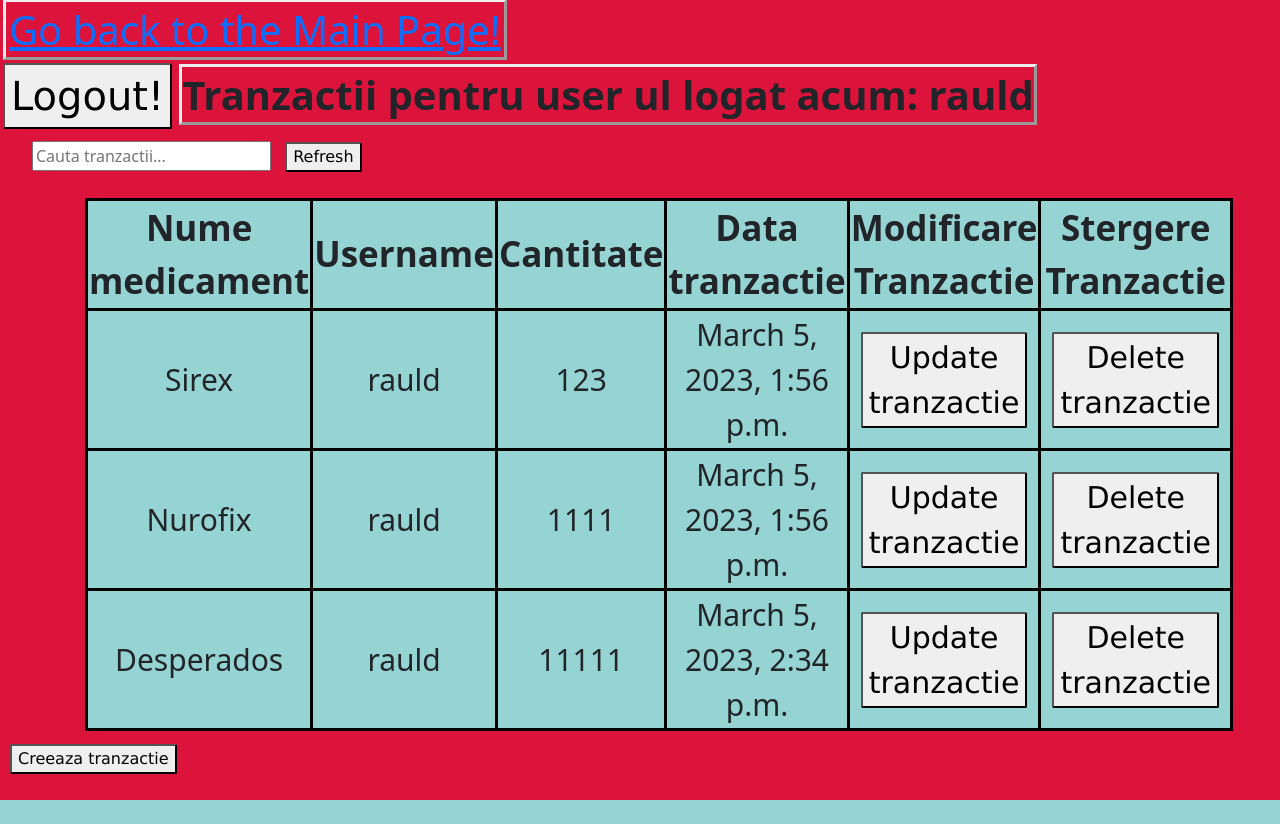
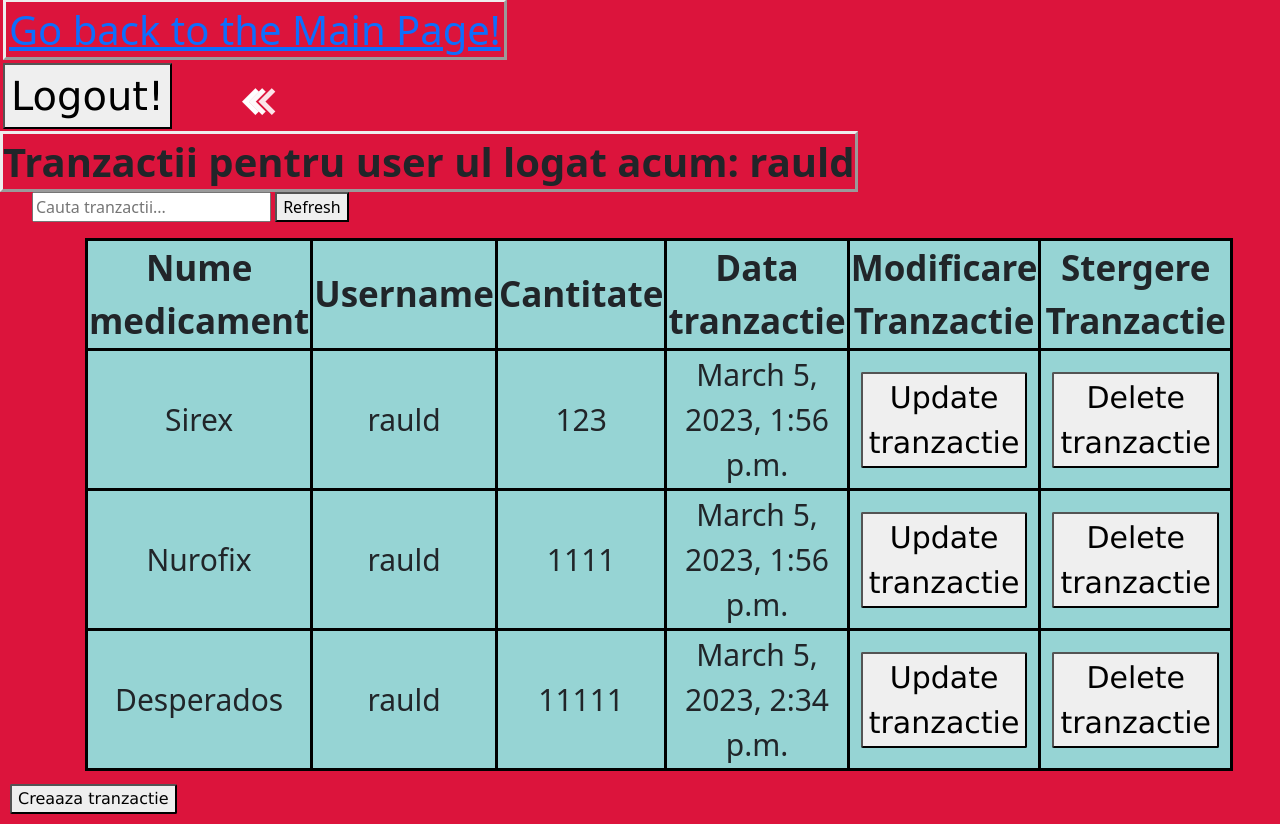
Before and after one commit to DolhaRaul/Django_FarmacieOnline, a Django app: page /tranzactii/ in a window 1280 px wide. Before the commit the page ends 800 px from the top, so only its background shows below. Run offline with Django 4.2, Linux system fonts and the light colour scheme; a user stored in the database is signed in; data comes from the database, SQL or seed files in the repository; both versions use the stored data as it was after the commit; some libraries are stand-ins or nearby versions.

Commit message:
Mai trebuie infrumusetat Login/LogOut/Register si sortari

```diff
--- /dev/null
+++ b/DjangoProject/FarmacieOnline/static/arrow.css
@@ -0,0 +1,44 @@
+
+.arrow {
+    position: absolute;
+    top:70%;
+    left:20%;
+    transform: translate(-50%, -50%);
+    transform: rotate(90deg);
+    cursor: pointer;
+}
+
+.arrow li {
+    position: absolute;
+    top:20%;
+    left:25%;
+    width: 1.5vw;
+    height: 1.5vw;
+    border-bottom: 5px solid white;
+    border-right: 5px solid white;
+    transform: rotate(45deg);
+    margin: -10px;
+    animation: animate 2s infinite;
+}
+
+.arrow li:nth-child(2) {
+    animation-delay: -0.2s;
+}
+
+.arrow li:nth-child(3) {
+    animation-delay: -0.4s;
+}
+
+@keyframes animate {
+    0% {
+        opacity: 0;
+        transform: rotate(45deg) translate(-20px, -20px);
+    }
+    50% {
+        opacity: 1;
+    }
+    100% {
+        opacity: 0;
+        transform: rotate(45deg) translate(20px, 20px);
+    }
+}
--- a/DjangoProject/FarmacieOnline/static/homePage.css
+++ b/DjangoProject/FarmacieOnline/static/homePage.css
@@ -10,7 +10,7 @@
     background-color: lightskyblue;
     text-shadow:2px 2px 5px white;
     text-decoration: underline;
-    height:110px;
+    height:75px;
 }
 h3{
     text-decoration-line: underline;
@@ -53,8 +53,8 @@
     text-align: left;
     size: 20px;
     font-size: 50px;
-    left: 20px;
-    top:30px
+    /*left: 20px;*/
+    /*top:30px*/
 }
 .button:hover{
     background-color: lightpink;
--- a/DjangoProject/FarmacieOnline/static/medicamentePage.css
+++ b/DjangoProject/FarmacieOnline/static/medicamentePage.css
@@ -36,16 +36,41 @@
 .child{
     display: inline-block;
 }
-button{
+.buttonAdd{
     text-align: center;
     font-family: Verdana, serif;
     margin:10px;
     border-radius:2px;
     transition-duration:0.5s;
 }
-button:hover{
-    background-color: #96D4D4;
+.buttonAdd:hover{
+    background-color: #00ff00;
     box-shadow: 0 12px 16px 0
+}
+
+.buttonDelete{
+    text-align: center;
+    font-family: Verdana, serif;
+    margin:10px;
+    border-radius:2px;
+    transition-duration:0.5s;
+}
+.buttonDelete:hover {
+    background-color: #ff0000;
+    box-shadow: 0 12px 16px 0;
+}
+.buttonUpdate{
+    text-align: center;
+    font-family: Verdana, serif;
+    margin:10px;
+    border-radius:2px;
+    transition-duration:0.5s;
+}
+.buttonUpdate:hover{
+    background-color: #FFFF00;
+    box-shadow: 0 12px 16px 0
+
+
 }
 span{
     text-emphasis: #4ac1f7;
--- a/DjangoProject/FarmacieOnline/templates/clienti.html
+++ b/DjangoProject/FarmacieOnline/templates/clienti.html
@@ -46,10 +46,10 @@
             </td>
             {% if request.user.is_superuser %}
                   <td>
-                     <a href="{% url 'update-client' user.id %}"><button>Update Client</button> </a>
+                     <a href="{% url 'update-client' user.id %}"><button class = "buttonUpdate">Update Client</button> </a>
                   </td>
                   <td>
-                     <a href="{% url 'delete-client' user.id %}"><button>Delete client</button> </a>
+                     <a href="{% url 'delete-client' user.id %}"><button class = buttonDelete>Delete client</button> </a>
                   </td>
             {% endif %}
         </tr>
@@ -57,6 +57,6 @@
 </table>
 </div>
     {% if request.user.is_superuser %}
-        <a href="{% url 'create-client' %}"><button>Adauga Client</button></a>
+        <a href="{% url 'create-client' %}"><button class = "buttonAdd">Adauga Client</button></a>
     {% endif %}
 {% endblock %}
--- a/DjangoProject/FarmacieOnline/templates/navbar.html
+++ b/DjangoProject/FarmacieOnline/templates/navbar.html
@@ -1,3 +1,5 @@
+{% load static %}
+   <link rel="stylesheet" href="{% static 'arrow.css' %}">
 <style>
    .footer{
        resize: both;
@@ -20,6 +22,20 @@
        font-family: Verdana, sans-serif;
        font-size: 40px;
    }
+   .buttonLogin{
+       transition-duration: 0.3s;
+   }
+    .buttonLogin:hover{
+       background-color: #5dbea3;
+   }
+   .buttonLogout
+   {
+       transition-duration: 0.3s;
+   }
+   .buttonLogout:hover
+   {
+        background-color: #e90600;
+   }
 
 </style>
 <div>
@@ -30,9 +46,25 @@
         </span>
 </div>
 {% if request.user.is_authenticated %}
-<a id = "Logout" href="{% url 'logout' %}"><button style="margin:3px;text-align: left">Logout!</button></a>
-    {% else %}
-<a id="Login" href="{% url 'login' %}"><button style="margin:3px;text-align: left">Login!</button></a>
+    <div style="position: relative">
+    <a id = "Logout" href="{% url 'logout' %}"><button class = "buttonLogout" style="margin:3px;text-align: left">Logout!</button></a>
+    <ul class="arrow">
+        <li></li>
+        <li></li>
+        <li></li>
+    </ul>
+    </div>
+    {% comment %}<a id = "Logout" href="{% url 'logout' %}"><button class = "buttonLogout" style="margin:3px;text-align: left">Logout!</button></a>
+    {% endcomment %}
+{% else %}
+     <div style="position: relative">
+    <a id = "Login" href="{% url 'login' %}"><button class = "buttonLogin" style="margin:3px;text-align: left">Login!</button></a>
+    <ul class="arrow">
+        <li></li>
+        <li></li>
+        <li></li>
+    </ul>
+    </div>
 {% endif %}
 
 
--- a/DjangoProject/FarmacieOnline/templates/tranzactii.html
+++ b/DjangoProject/FarmacieOnline/templates/tranzactii.html
@@ -2,9 +2,15 @@
 {% load static %}
  {% block css %}
             <link rel="stylesheet" href="{% static 'medicamentePage.css' %}">
-     {% endblock %}
+ {% endblock %}
 {% block content %}
-    <span><strong>Tranzactii pentru user ul logat acum: {{ request.user.username }}</strong> </span>
+    <span>
+        {% if request.user.is_authenticated %}
+            <strong>Tranzactii pentru user ul logat acum: {{ request.user.username }}</strong>
+        {% else %}
+            <strong>Vizitatotii nu dispun de liste e tranzactii!</strong>
+        {% endif %}
+    </span>
 
 <ul id = "parent">
     <li class="child">
@@ -37,16 +43,17 @@
             <td>{{ tranzactie.numar_bucati }}</td>
             <td>{{ tranzactie.data_tranzactie }}</td>
             <td>
-                 <a href="{% url 'update-tranzactie' tranzactie.id %}"><button>Update tranzactie</button></a>
+                 <a href="{% url 'update-tranzactie' tranzactie.id %}"><button class = buttonUpdate>Update tranzactie</button></a>
             </td>
             <td>
-                 <a href="{% url 'delete-tranzactie' tranzactie.id %}"><button>Delete tranzactie</button></a>
+                 <a href="{% url 'delete-tranzactie' tranzactie.id %}"><button class = "buttonDelete">Delete tranzactie</button></a>
             </td>
         </tr>
     {% endfor %}
 </table>
 </div>
-    <div>
-        <a href="{% url 'create-tranzactie' request.user.id %}"><button size="large">Creeaza tranzactie</button> </a>
-    </div>
+    {% if request.user.is_authenticated %}
+          <a href="{% url 'create-tranzactie' id %}"><button class="buttonAdd">Creaaza tranzactie</button></a>
+            {# Doar user ii pot avea lista de tranzactii; VIZITATOTII NU!!! #}
+    {% endif %}
 {% endblock %}
--- a/DjangoProject/FarmacieOnline/views.py
+++ b/DjangoProject/FarmacieOnline/views.py
@@ -184,6 +184,7 @@
     else:
         ' '
     context = {
+        'id': request.user.id,  # id ul userului care face cererea, cel logat in mod curent
         'tranzactii': tranzactii
     }
     return render(request, 'tranzactii.html', context)
```
Also changed, not shown: DjangoProject/FarmacieOnline/templates/home.html (+5 -3 lines), DjangoProject/FarmacieOnline/templates/medicamente.html (+7 -3 lines), DjangoProject/db.sqlite3.
